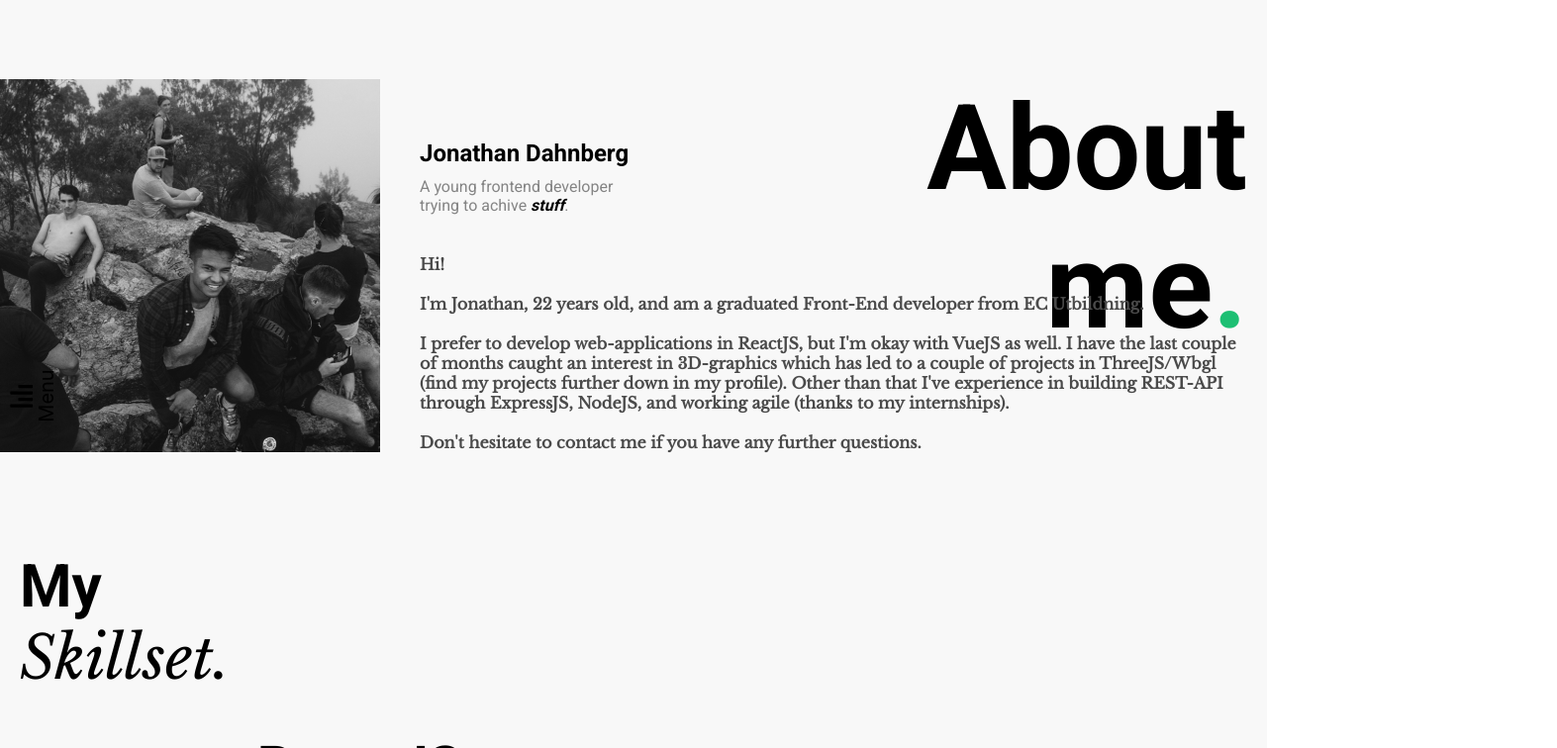
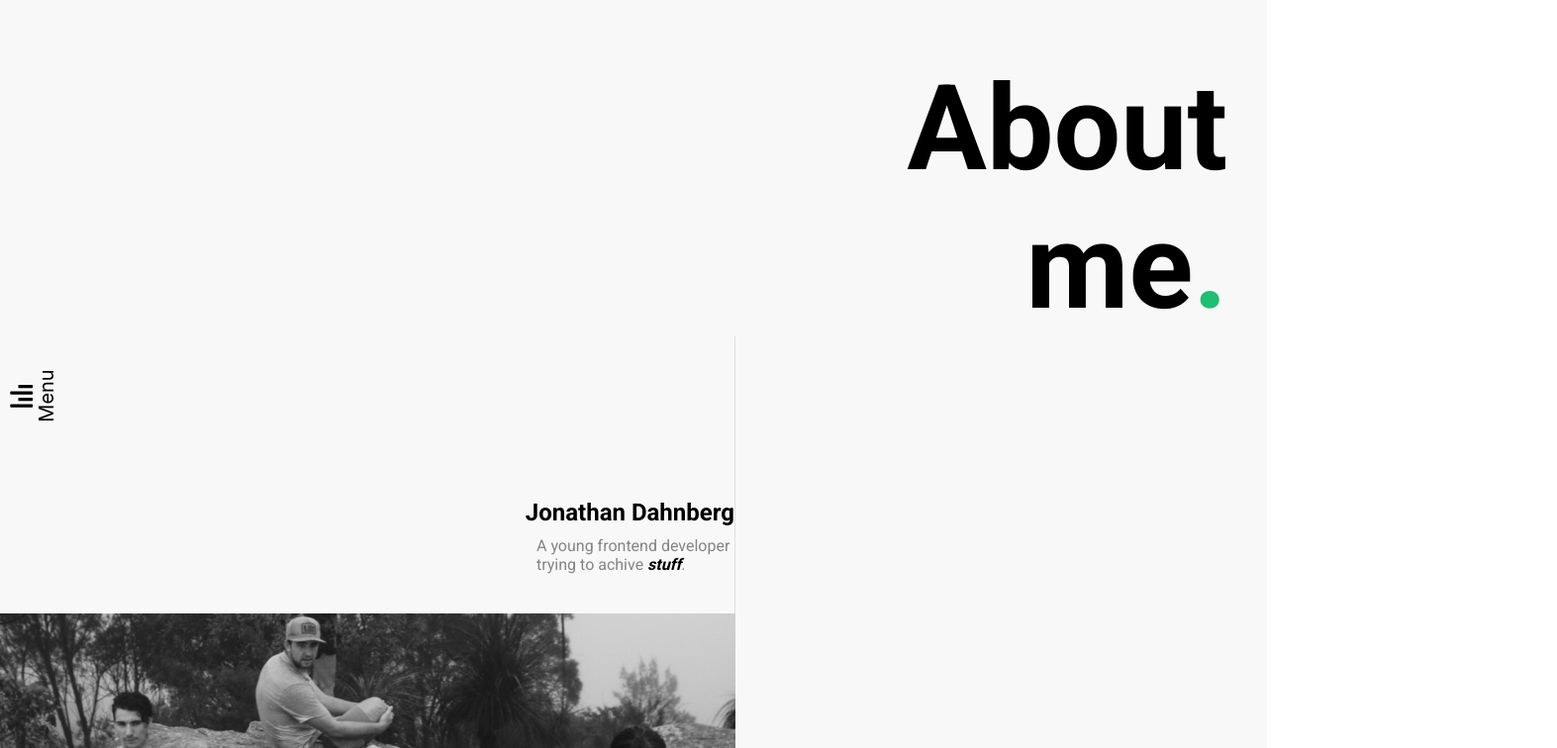
Before and after one commit to Jonathandah/portfolio, a React (Create React App) app: page / in a window 1280 px wide. Shown: the top 756 px of the page at 99% size, 1573 px wide, since content can reach past the window. Built offline with nearby package versions, Linux system fonts and the light colour scheme.

Commit message:
restructure

```diff
--- a/src/Views/Home/components/Skills/Skills.jsx
+++ b/src/Views/Home/components/Skills/Skills.jsx
@@ -1,27 +1,29 @@
 import React from 'react';
 import './Skills.sass';
-import pic from './Profile_pic.png';
+import pic from './profile-pic.png';
 import { FontAwesomeIcon } from '@fortawesome/react-fontawesome';
 
 function Skills() {
   return (
     <section className='Skills'>
       <div className='Skills__container'>
-        <img className='container__picture' src={pic} alt='Me sitting on a cliff'></img>
+        <h1 className='container__title'>
+          <span>About</span>
+          <span>
+            me<span>.</span>
+          </span>
+        </h1>
         <div className='container__box'>
-          <h1 className='box__title'>
-            <span>About</span>
-            <span>
-              me<span>.</span>
-            </span>
-          </h1>
-          <div className='box__bio'>
-            <section className='bio__name'>
+          <div className='box__piece'>
+            <section className='piece__name'>
               <h2 className='name__title'>Jonathan Dahnberg</h2>
               <p className='name__description'>
                 A young frontend developer trying to achive <span>stuff</span>.
               </p>
             </section>
+            <img className='piece__picture' src={pic} alt='Me sitting on a cliff'></img>
+          </div>
+          <div className='box__bio'>
             <section className='bio__about'>
               <p className='about__text'>
                 <span>Hi! </span>
@@ -60,8 +62,8 @@ function Skills() {
             <div className='item__box'>
               <h1 className='box__title'>ReactJS</h1>
               <p className='box__info'>
-                ReactJS is my preferred framwork to develop in for two reasons, I <span>enjoy</span> it the most
-                and is the framework I feel most <span>confident</span> developing in.
+                ReactJS is my preferred framwork to develop in for two reasons, I <span>enjoy</span>{' '}
+                it the most and is the framework I feel most <span>confident</span> developing in.
               </p>
             </div>
           </li>
--- a/src/Views/Home/components/Skills/Skills.sass
+++ b/src/Views/Home/components/Skills/Skills.sass
@@ -10,42 +10,38 @@
         display: flex
         justify-content: space-between
         align-items: flex-start
-        flex-direction: row
-        .container__picture
+        flex-direction: column
+        .container__title
             position: relative
-            max-width: 30%
-            min-width: 360px
-            height: auto
-            padding: 20px 20px 20px 0
+            width: 100%
+            display: flex
+            flex-direction: column
+            font-size: 120px
+            text-align: end
+            padding-right: 40px
+            box-sizing: border-box
+            span
+                &:nth-of-type(2)
+                    span
+                        color: #1DBF73
         .container__box
             position: relative
             width: 100%
             height: 100%
             display: flex
-            flex-direction: column
-            align-items: flex-end
+            flex-direction: row
+            align-items: flex-start
             justify-content: space-between
-            padding: 20px
             box-sizing: border-box
-            .box__title
-                position: absolute
-                display: flex
-                flex-direction: column
-                font-size: 120px
-                text-align: end
-                span
-                    &:nth-of-type(2)
-                        span
-                            color: #1DBF73
-            .box__bio
-                position: relative
-                width: 100%
-                height: 100%
-                display: flex
-                flex-direction: column
-                justify-content: flex-end
-                .bio__name
+            .box__piece
+                .piece__name
+                    height: 240px
+                    display: flex
+                    align-items: flex-end
+                    justify-content: flex-end
                     padding-bottom: 40px
+                    flex-direction: column
+                    border-right: 1px solid #E3DEDE
                     .name__title
                         padding-bottom: 10px
                     .name__description
@@ -56,6 +52,19 @@
                                 color: #000000
                                 font-style: italic
                                 font-weight: 700
+                .pice__picture
+                    position: relative
+                    max-width: 80%
+                    min-width: 360px
+                    height: auto
+                    padding: 20px 20px 20px 0
+            .box__bio
+                position: relative
+                width: 100%
+                height: 100%
+                display: flex
+                flex-direction: column
+                justify-content: flex-end
                 .bio__about
                     width: 830px
                     .about__text
```
Also changed, not shown: src/Views/Home/components/Skills/profile-pic.png (added).
